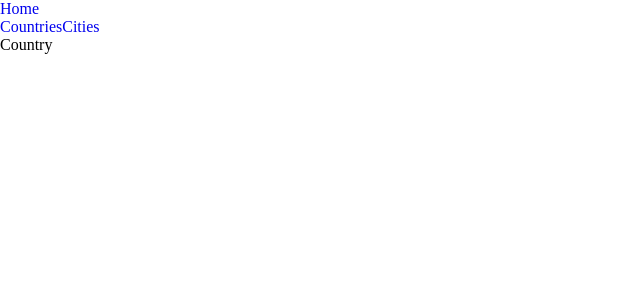
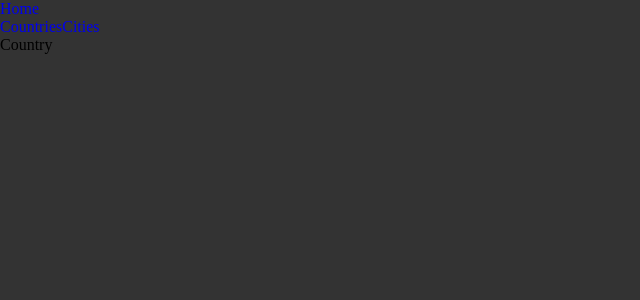
Before and after one commit to ripterdust/CountryAPI, a React (Create React App) app in the folder frontend/: page / in a window 1280 px wide. Shown: the top 300 px of the page, without its empty margins (0-640 px from the left). Built offline with nearby package versions, Linux system fonts and the light colour scheme.

Commit message:
Empezando estilos para el fondo

```diff
--- a/frontend/src/styles/partials/_background.scss
+++ b/frontend/src/styles/partials/_background.scss
@@ -0,0 +1,3 @@
+body {
+    background-color: #333;
+}
```
